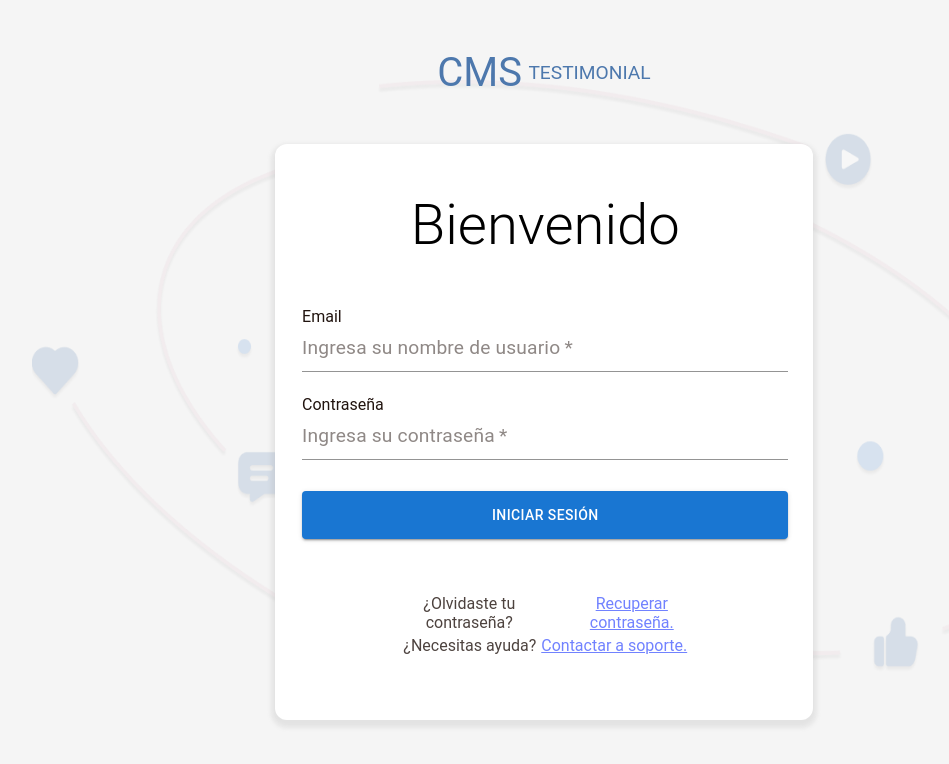
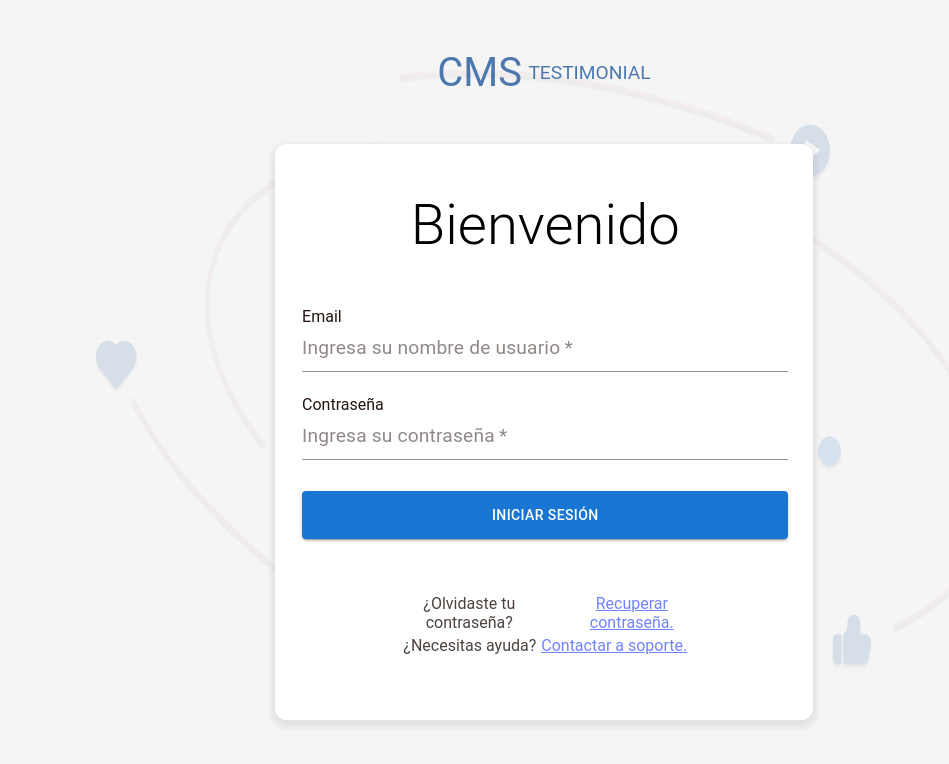
Before and after one commit to No-Country-simulation/s03-26-equipo-01, a React (Vite) app in the folder client/: page /login in a window 1280 px wide. Shown: the top 764 px of the page, without its empty margins (96-1045 px from the left). Built offline with nearby package versions, Linux system fonts and the light colour scheme.

Commit message:
Se modificó el ancho y la ubicación de la imagen

```diff
--- a/client/src/features/login/components/background-welcome-image/styles/desktop.css
+++ b/client/src/features/login/components/background-welcome-image/styles/desktop.css
@@ -6,8 +6,8 @@
     }
 
     .background-welcome-image-container img {
-        padding-top: 80px;
+        padding-top: 70px;
         height: 100%;
-        width: 80%;
+        width: 70%;
     }
 }
```
